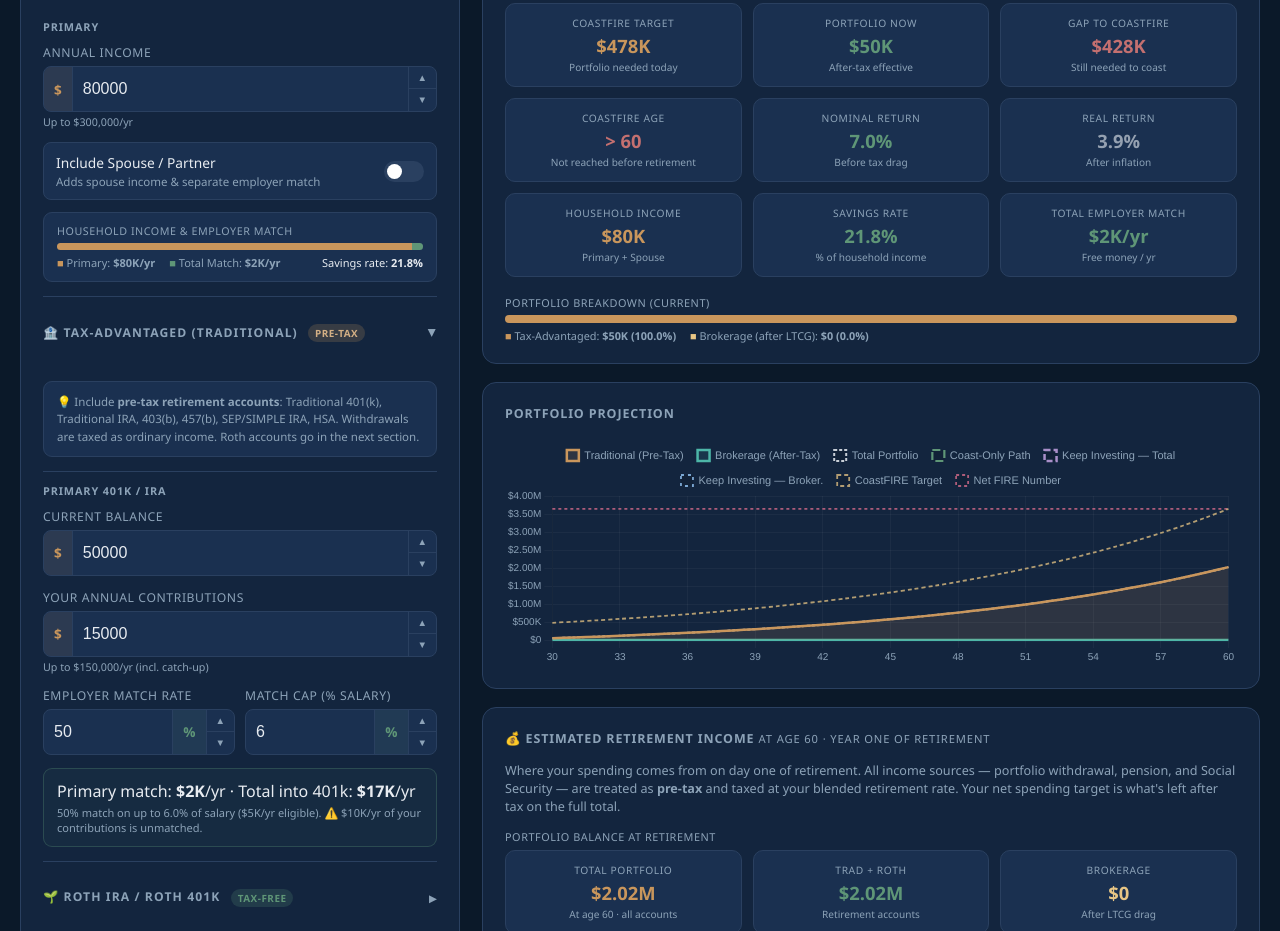
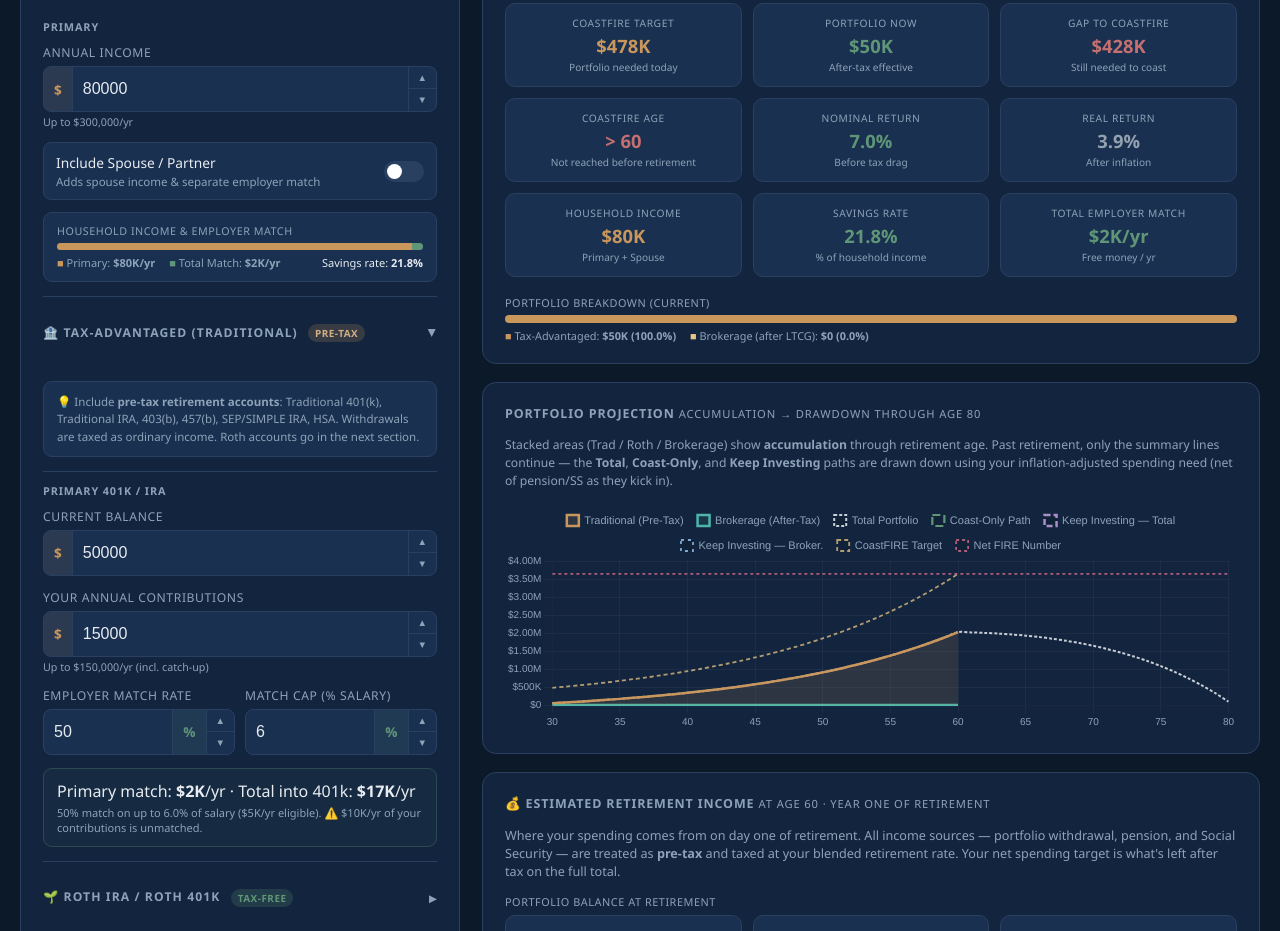
Before and after one commit to mvnservicesllc/coastfire-finance, a plain HTML site: page index.html in a window 1280 px wide. Shown: the part 427-1358 px from the top of the page. Drawn offline with nearby package versions, Linux system fonts and the light colour scheme.

Commit message:
Extend Portfolio Projection chart to age 80 with drawdown model
Adds a post-retirement drawdown extension so the main chart stretches
from the user's current age to age 80 instead of stopping at
retirement age. Each year past retirement, the summary lines (Total,
Coast-Only, Keep Investing) are drawn down by the inflation-adjusted
gross portfolio need at that age, net of pension/SS as they kick in.

Per-bucket stacked areas (Trad / Roth / Brokerage) still stop at
retirement age — drawdown order/mechanics don't translate cleanly
to stacked buckets without additional assumptions. The CoastFIRE
Target line is also cut off at rage since it's an accumulation-phase
concept.

Added a short subtitle to the chart explaining the accumulation ->
drawdown split. The Net FIRE # horizontal reference line continues
across the full horizon. Bumps sw cache v43 -> v44.

Co-Authored-By: Claude Opus 4.7 <noreply@anthropic.com>

```diff
--- a/index.html
+++ b/index.html
@@ -1119,7 +1119,10 @@
   </div>
 
   <div class="cw">
-    <div class="ct">Portfolio Projection</div>
+    <div class="ct">Portfolio Projection <span style="font-size:0.7rem;color:var(--muted);font-weight:400">Accumulation → drawdown through age 80</span></div>
+    <div style="font-size:0.76rem;color:var(--muted);margin-bottom:10px;line-height:1.5">
+      Stacked areas (Trad / Roth / Brokerage) show <strong>accumulation</strong> through retirement age. Past retirement, only the summary lines continue — the <strong>Total</strong>, <strong>Coast-Only</strong>, and <strong>Keep Investing</strong> paths are drawn down using your inflation-adjusted spending need (net of pension/SS as they kick in).
+    </div>
     <canvas id="chart" height="230"></canvas>
   </div>
 
@@ -2127,6 +2130,87 @@ function runCalc() {
     keepFinalTotal    = keepInvestPath[yrs];
     keepBrFinal       = keepBrPath[yrs];
     extraAtRetirement = keepFinalTotal - effTotals[yrs];
+  }
+
+  // ──────────────────────────────────────────────────────
+  //  POST-RETIREMENT DRAWDOWN EXTENSION (ages rage..80)
+  //  Extends the summary lines (Total, Coast, Keep-Invest, targets)
+  //  past retirement with a simple drawdown model so the Portfolio
+  //  Projection chart reaches age 80. Per-bucket (Trad/Roth/Brokerage)
+  //  filled areas stop at rage — drawdown order/mechanics don't
+  //  translate cleanly to stacked buckets without extra assumptions.
+  // ──────────────────────────────────────────────────────
+  const HORIZON_AGE = 80;
+  const horizonYears = Math.max(yrs, HORIZON_AGE - cage);
+
+  // Per-year gross-portfolio-draw calculator (accounts for pension/SS timing,
+  // inflation-adjusted spending, and the blended tax gross-up).
+  const grossDrawAt = (age) => {
+    const pen_y = (penEnabled && pen > 0 && pAge <= age)
+      ? (cola ? pen * Math.pow(1 + inf, age - cage) : pen)
+      : 0;
+    const ss1_y = (ssEnabled && ssPrimary > 0 && ssAge <= age)
+      ? ssPrimaryAnnual * Math.pow(1 + inf, age - cage)
+      : 0;
+    const ss2_y = (ssEnabled && ssSpouseEnabled && ssSpouse > 0 && ssSpouseAge <= age)
+      ? ssSpouseAnnual * Math.pow(1 + inf, age - cage)
+      : 0;
+    const offsets_y    = pen_y + ss1_y + ss2_y;
+    const spend_y      = nomSpend * Math.pow(1 + inf, age - rage);
+    const grossTotal_y = spend_y * taxGrossUp;
+    return Math.max(grossTotal_y - offsets_y, 0);
+  };
+
+  if (horizonYears > yrs) {
+    // Extend axis + per-bucket arrays with nulls (filled areas stop at rage).
+    for (let y = yrs + 1; y <= horizonYears; y++) {
+      const age = cage + y;
+      ages.push(age);
+      taVals.push(null);
+      rothVals.push(null);
+      brVals.push(null);
+      effBrVals.push(null);
+      phases.push('retired');
+      // CoastFIRE Target is an accumulation-phase concept — stop drawing it past rage.
+      coastTargets.push(null);
+    }
+
+    // Total portfolio drawdown
+    let totBal = effTotals[yrs];
+    for (let y = yrs + 1; y <= horizonYears; y++) {
+      const age = cage + y;
+      totBal = Math.max(totBal * (1 + nom) - grossDrawAt(age), 0);
+      effTotals.push(totBal);
+    }
+
+    // Coast-only path drawdown (grown coast balance at rage → drawdown)
+    if (coastAge !== null && coastPath[yrs] != null) {
+      let coBal = coastPath[yrs];
+      for (let y = yrs + 1; y <= horizonYears; y++) {
+        const age = cage + y;
+        coBal = Math.max(coBal * (1 + nom) - grossDrawAt(age), 0);
+        coastPath.push(coBal);
+      }
+    } else {
+      // Keep coastPath array length in sync with ages
+      for (let y = yrs + 1; y <= horizonYears; y++) coastPath.push(null);
+    }
+
+    // Keep-investing path drawdown
+    if (coastAge !== null && keepInvestPath[yrs] != null) {
+      let kiBal = keepInvestPath[yrs];
+      for (let y = yrs + 1; y <= horizonYears; y++) {
+        const age = cage + y;
+        kiBal = Math.max(kiBal * (1 + nom) - grossDrawAt(age), 0);
+        keepInvestPath.push(kiBal);
+        keepBrPath.push(null); // brokerage-only tracking past rage omitted
+      }
+    } else {
+      for (let y = yrs + 1; y <= horizonYears; y++) {
+        keepInvestPath.push(null);
+        keepBrPath.push(null);
+      }
+    }
   }
 
   return {
--- a/sw.js
+++ b/sw.js
@@ -1,4 +1,4 @@
-const CACHE = 'coastfire-v43';
+const CACHE = 'coastfire-v44';
 const LOCAL = [
   './', './index.html', './manifest.json', './icon.svg',
   './about.html', './privacy.html', './terms.html',
```
